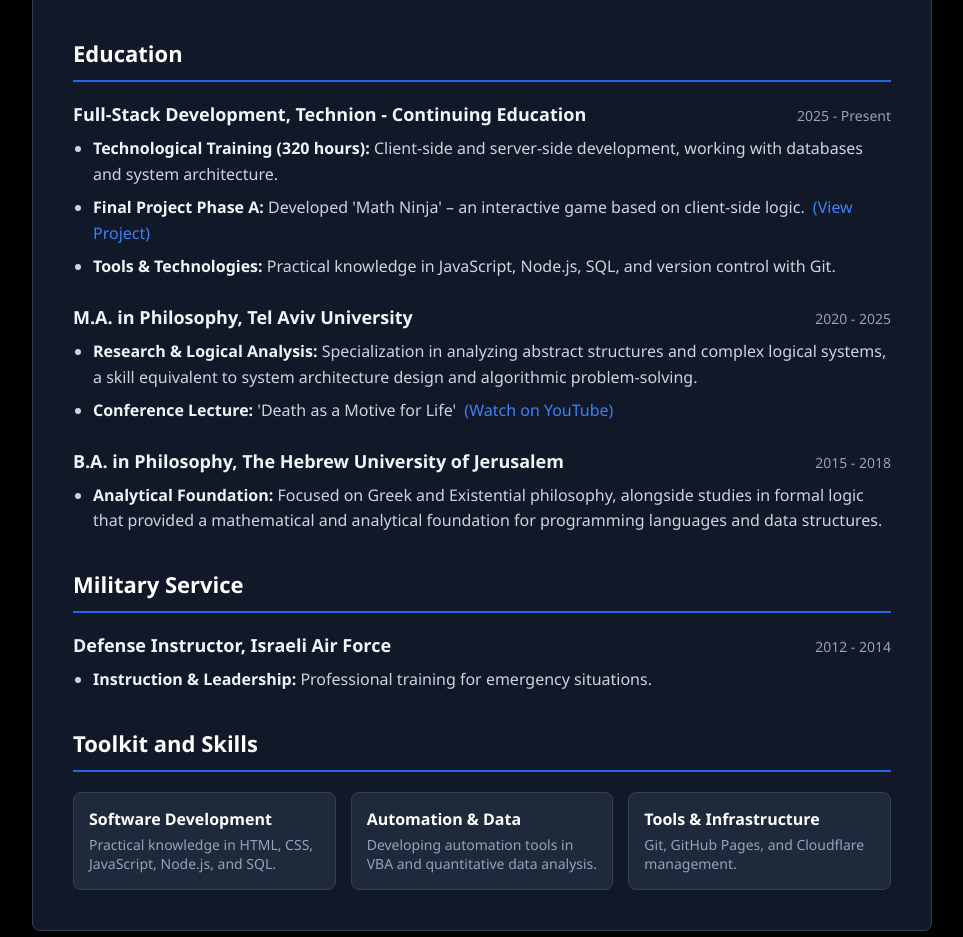
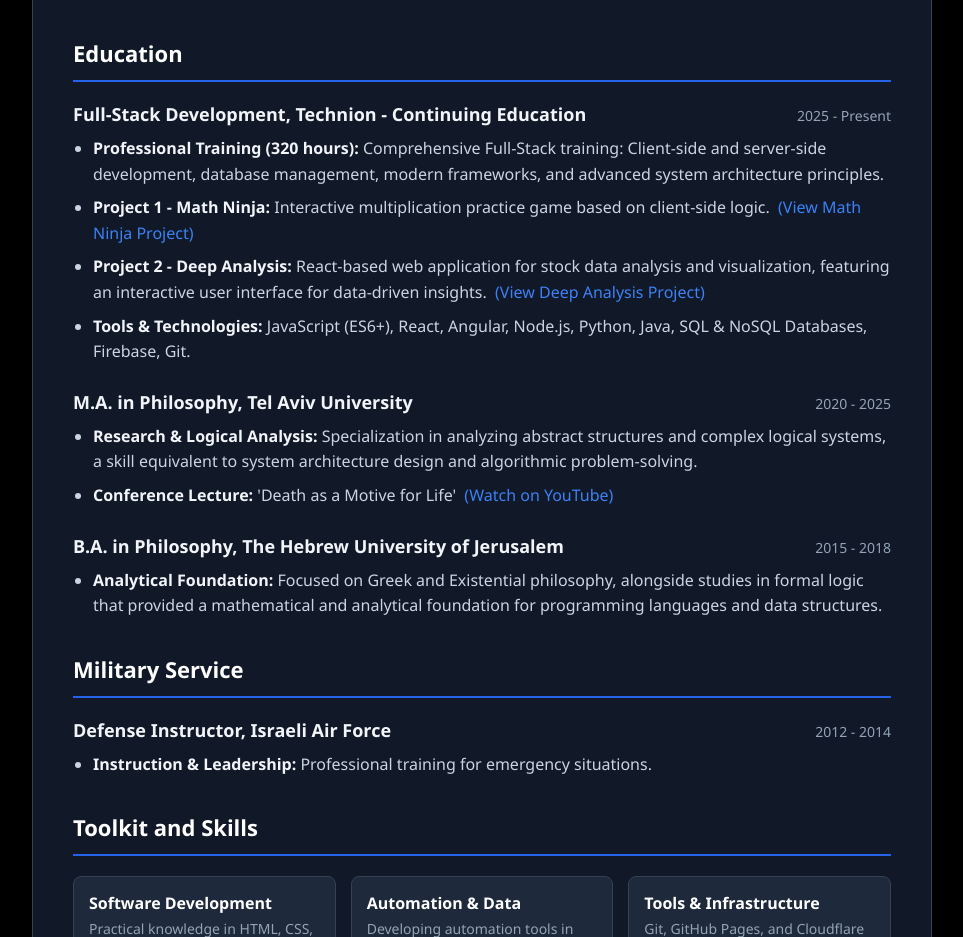
Before and after one commit to barazaninaor/barazaninaor.github.io, an Angular app: page /cv in a window 1280 px wide. Shown: the part 1360-2297 px from the top of the page, without its empty margins (158-1121 px from the left). Built offline with nearby package versions, Linux system fonts and the light colour scheme.

Commit message:
update: curriculum details and skills in cv translations

```diff
--- a/src/app/i18n/translations.ts
+++ b/src/app/i18n/translations.ts
@@ -98,17 +98,22 @@
           date: "2025 - היום",
           bullets: [
             {
-              label: "הכשרה טכנולוגית (320 שעות)",
+              label: "הכשרה מעשית (320 שעות)",
               value: "פיתוח צד לקוח וצד שרת, עבודה עם בסיסי נתונים וארכיטקטורת מערכות."
             },
             {
-              label: "פרויקט גמר שלב א'",
-              value: "פיתוח אפליקציית 'Math Ninja' – משחק אינטראקטיבי לתרגול לוח הכפל המבוסס על לוגיקת צד-לקוח.",
+              label: "פרויקט 1 - Math Ninja",
+              value: "משחק אינטראקטיבי לתרגול לוח הכפל המבוסס על לוגיקת צד-לקוח.",
               link: { url: "https://math-ninja-production.up.railway.app/", text: "לצפייה בפרויקט Math Ninja" }
             },
             {
+              label: "פרויקט 2 - Deep Analysis",
+              value: "מערכת Web מבוססת React לניתוח וצפייה בנתונים של מניות, הכוללת ממשק משתמש אינטראקטיבי ומותאם אישית להצגת תובנות דאטה בצורה ויזואלית.",
+              link: { url: "https://barazaninaor.github.io/deep-analysis/#/", text: "לצפייה בפרויקט Deep Analysis" }
+            },
+            {
               label: "כלים וטכנולוגיות",
-              value: "ידע מעשי ב-JavaScript, Node.js, SQL וניהול גרסאות ב-Git."
+              value: "JavaScript, React, Angular, Node.js, Python, Java, SQL & NoSQL Databases, Firebase, Git."
             }
           ]
         },
@@ -238,17 +243,22 @@
           date: "2025 - Present",
           bullets: [
             {
-              label: "Technological Training (320 hours)",
-              value: "Client-side and server-side development, working with databases and system architecture."
+              label: "Professional Training (320 hours)",
+              value: "Comprehensive Full-Stack training: Client-side and server-side development, database management, modern frameworks, and advanced system architecture principles."
             },
             {
-              label: "Final Project Phase A",
-              value: "Developed 'Math Ninja' – an interactive game based on client-side logic.",
-              link: { url: "https://math-ninja-production.up.railway.app/", text: "View Project" }
+              label: "Project 1 - Math Ninja",
+              value: "Interactive multiplication practice game based on client-side logic.",
+              link: { url: "https://math-ninja-production.up.railway.app/", text: "View Math Ninja Project" }
+            },
+            {
+              label: "Project 2 - Deep Analysis",
+              value: "React-based web application for stock data analysis and visualization, featuring an interactive user interface for data-driven insights.",
+              link: { url: "https://barazaninaor.github.io/deep-analysis/#/", text: "View Deep Analysis Project" }
             },
             {
               label: "Tools & Technologies",
-              value: "Practical knowledge in JavaScript, Node.js, SQL, and version control with Git."
+              value: "JavaScript (ES6+), React, Angular, Node.js, Python, Java, SQL & NoSQL Databases, Firebase, Git."
             }
           ]
         },
```
